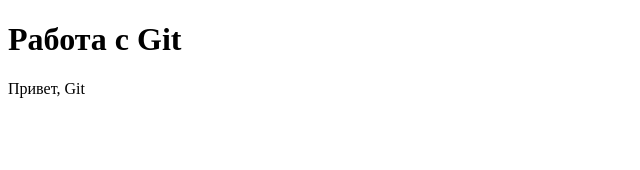
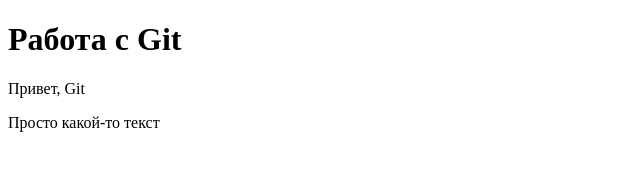
Before and after one commit to SineYlo/git-academy, a plain HTML site: page index.html in a window 1280 px wide. Shown: the whole page, without its empty margins (0-640 px from the left). Drawn offline with Linux system fonts and the light colour scheme.

Commit message:
added another paragraph of text

```diff
--- a/index.html
+++ b/index.html
@@ -13,5 +13,8 @@
     <p>
         Привет, Git
     </p>
+    <p>
+        Просто какой-то текст
+    </p>
 </body>
 </html>
```
